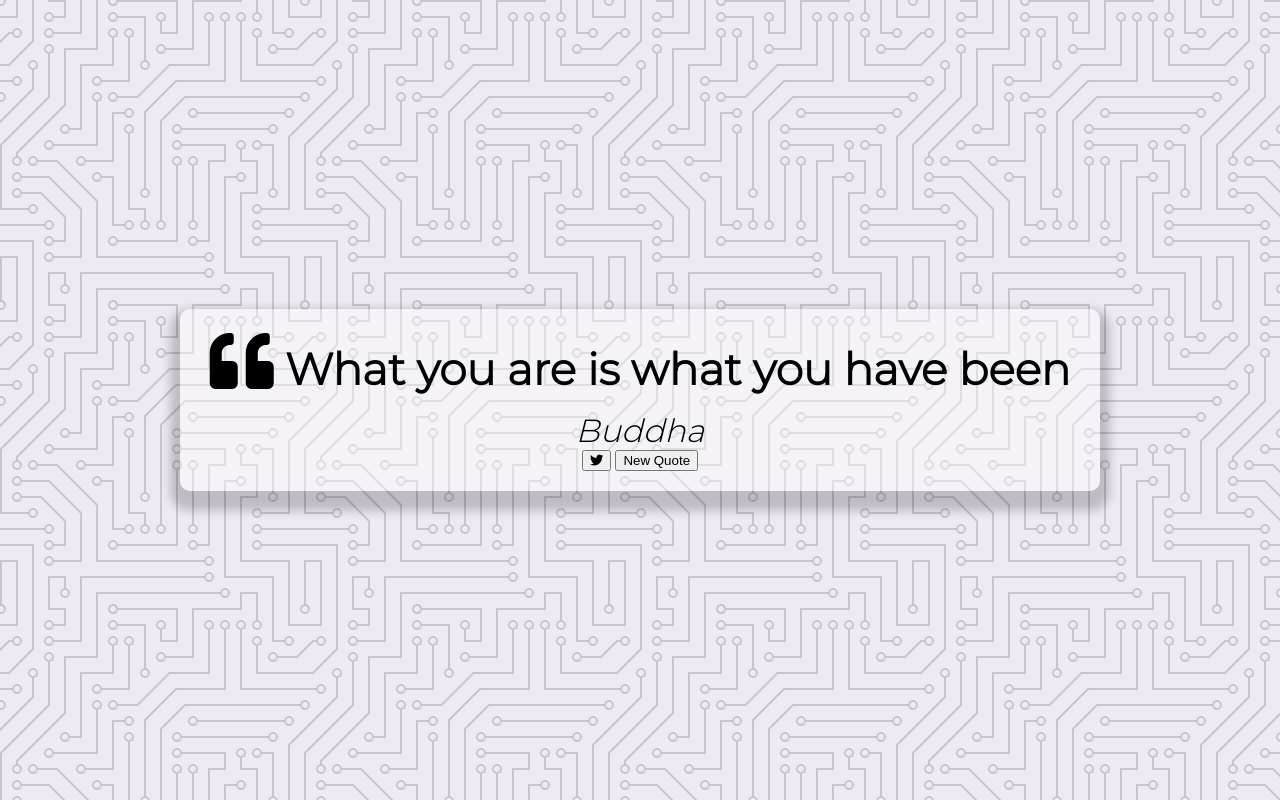
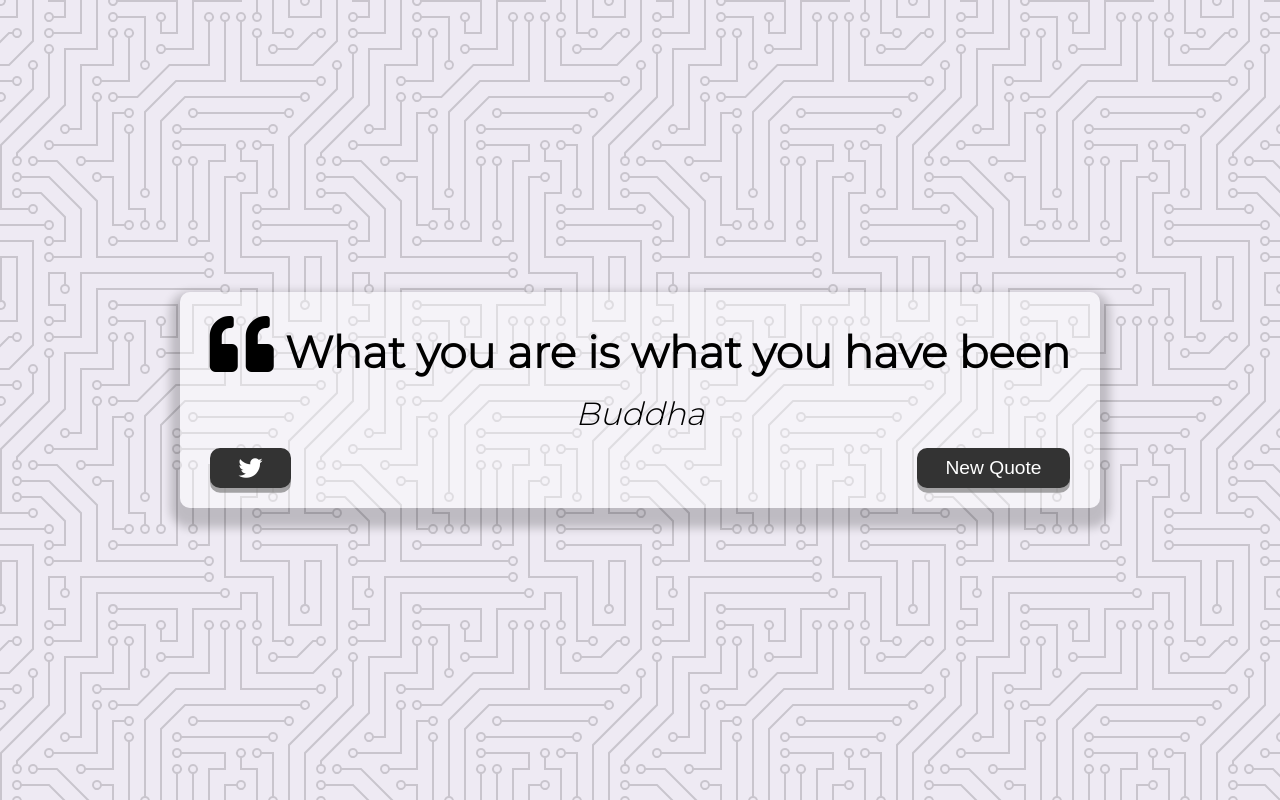
Before and after one commit to heuzin/quote-generator, a plain HTML site: page index.html in a window 1280 px wide. Drawn offline with Linux system fonts and the light colour scheme.

Commit message:
css for buttons

```diff
--- a/style.css
+++ b/style.css
@@ -46,6 +46,42 @@ body {
     font-style: italic;
 }
 
+.button-container {
+    margin-top: 15px;
+    display: flex;
+    justify-content: space-between;
+}
+
+button {
+    cursor: pointer;
+    font-size: 1.2rem;
+    height: 2.5rem;
+    border: none;
+    border-radius: 10px;
+    color: white;
+    background: #333;
+    outline: none;
+    padding: 0.5rem 1.8rem;
+    box-shadow: 0 0.3rem rgba(121, 121, 121, 0.65);
+}
+
+button:hover {
+    filter: brightness(110%);
+}
+
+button:active {
+    transform: translate(0, 0.3rem);
+    box-shadow: 0 0.1rem rgb(255, 255, 255, 0.65);
+}
+
+.twitter-button:hover {
+    color: #38a1f3;
+}
+
+.fa-twitter {
+    font-size: 1.5rem;
+}
+
 /* Media Query: Tablet or Smaller */
 @media screen and (max-width: 1000px) {
     .quote-container {
```
